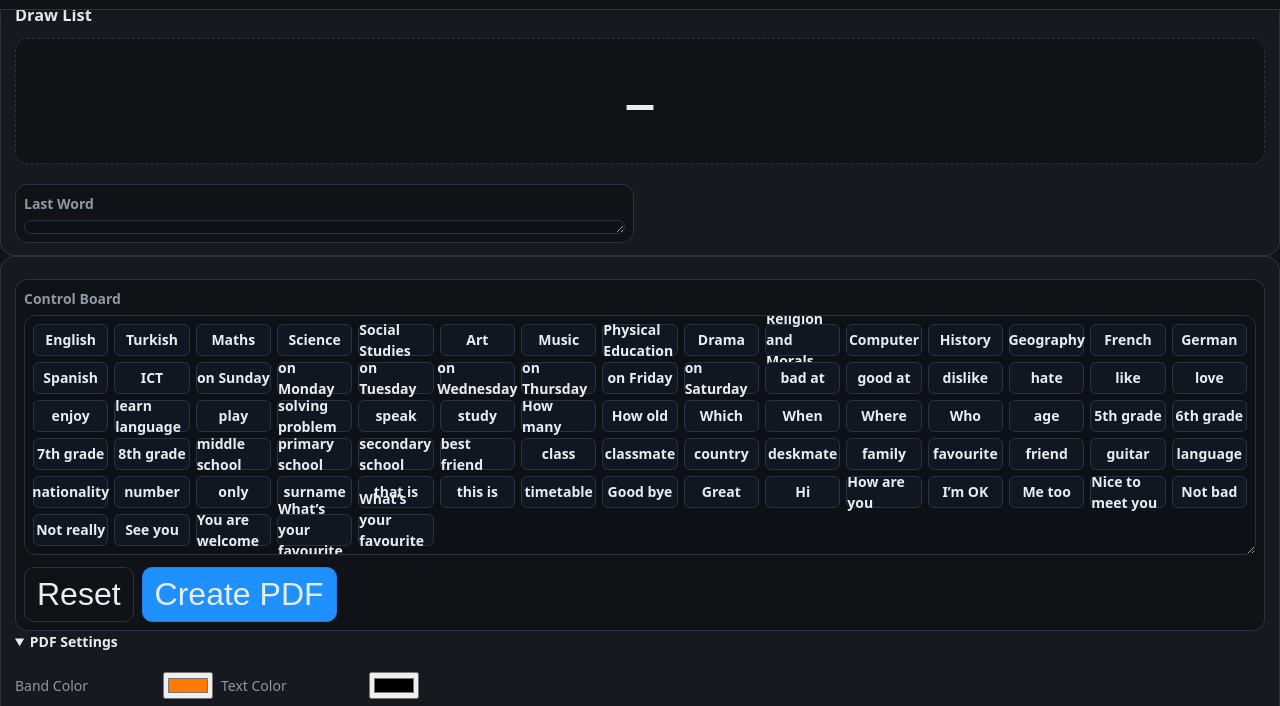
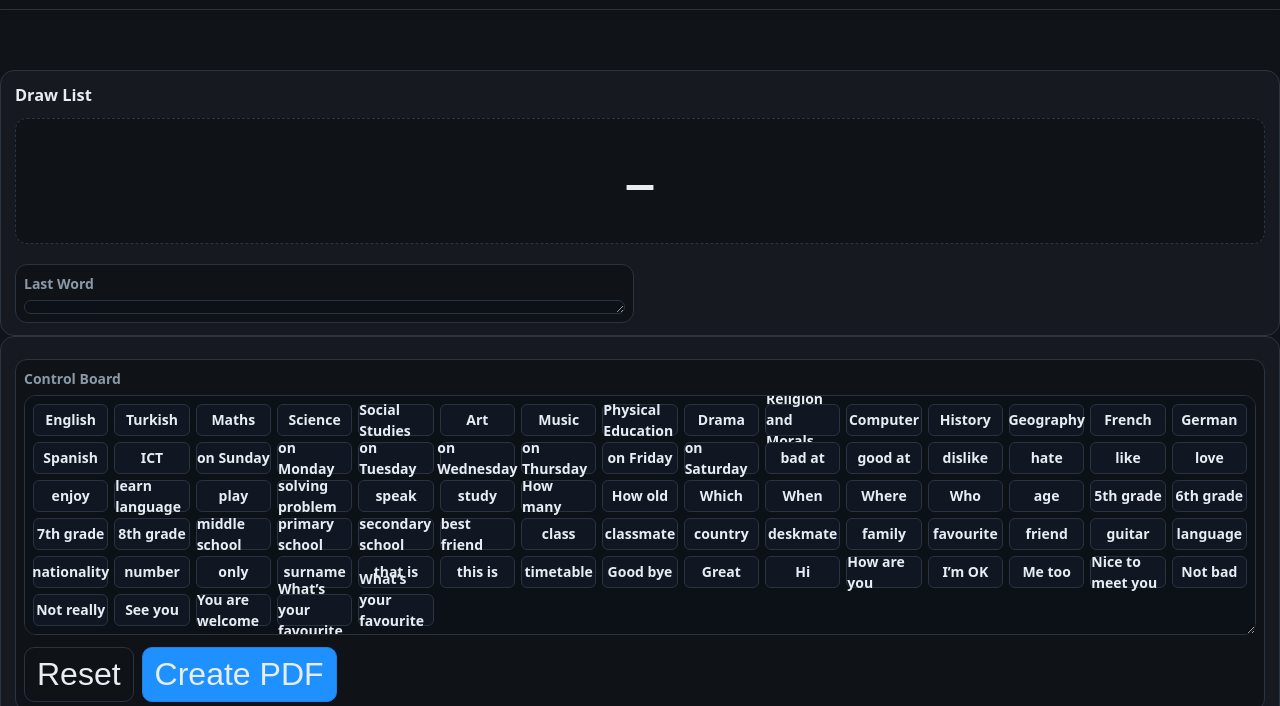
Before and after one commit to sonsuzyasam/Word-BingoBala, a plain HTML site: page index.html in a window 1280 px wide. Shown: the part 82-788 px from the top of the page. Drawn offline with Linux system fonts and the light colour scheme.

Commit message:
Update style.css

```diff
--- a/style.css
+++ b/style.css
@@ -1,3 +1,6 @@
+#caller {
+  margin-top: 80px;
+}
 #btn-call {
   font-size: 32pt !important;
 }
```
